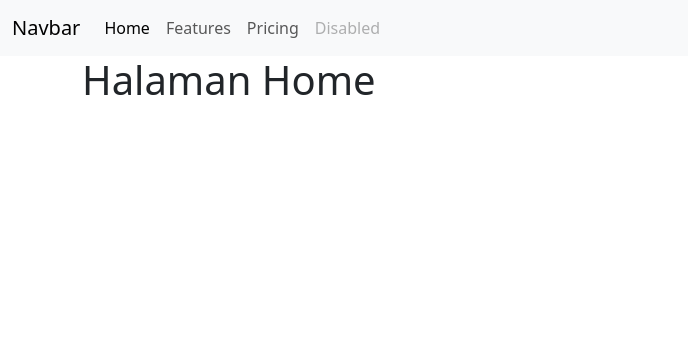
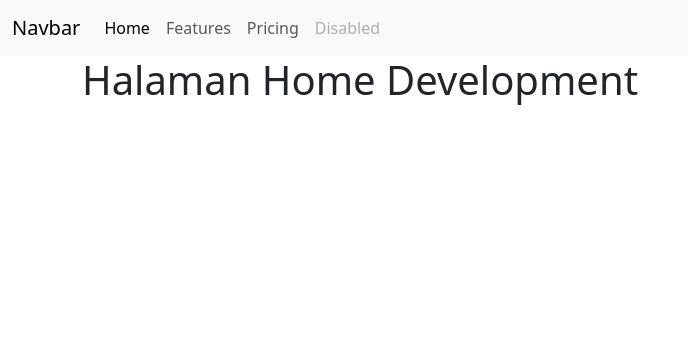
Before and after one commit to shodiqbasiru/bluesclues-web, a Laravel app: page / in a window 1280 px wide. Shown: the top 356 px of the page, without its empty margins (0-688 px from the left). Run offline with Laravel 9, Linux system fonts and the light colour scheme.

Commit message:
create branch development

```diff
--- a/resources/views/home.blade.php
+++ b/resources/views/home.blade.php
@@ -1,5 +1,5 @@
 @extends('layouts.main')
 
 @section('main')
-    <h1>Halaman Home</h1>
+    <h1>Halaman Home Development</h1>
 @endsection
```
